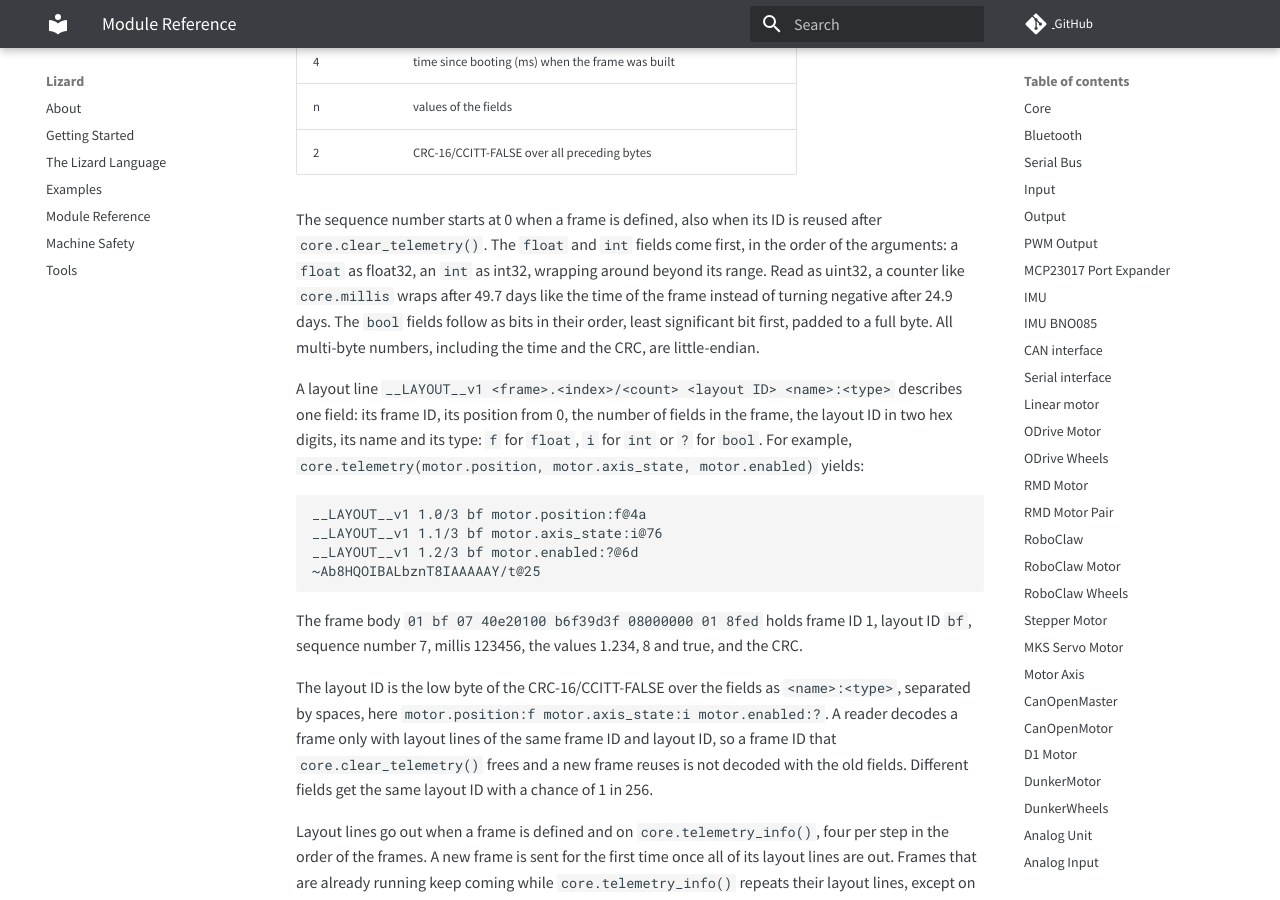
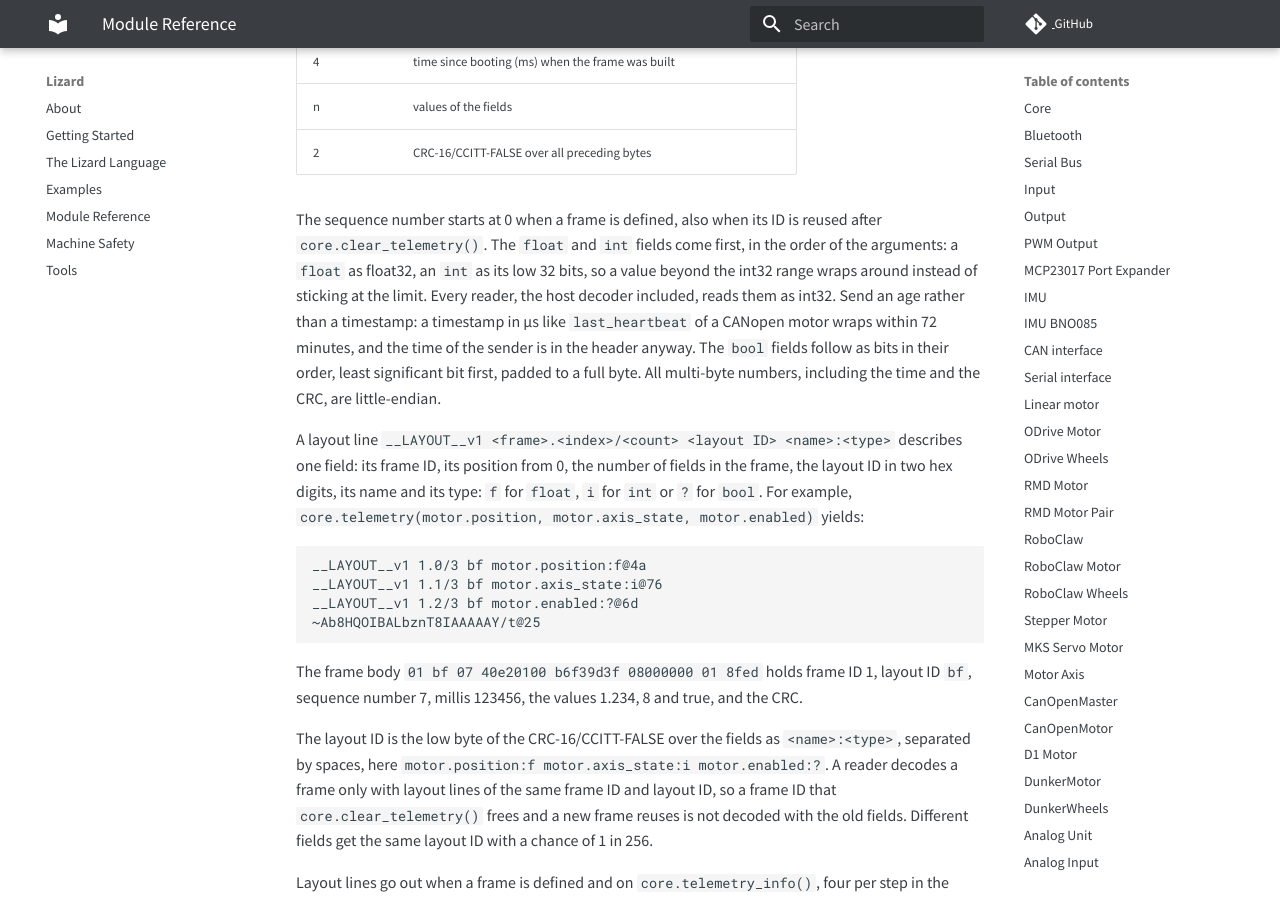
Before and after one commit to zauberzeug/lizard, an MkDocs documentation site: the page built from docs/module_reference.md, in a window 1280 px wide and 900 px high, scrolled down 3582 px. Built offline with MkDocs 1.6.1 and Material for MkDocs 9.7.7, drawn with Linux system fonts in a browser that asks for light colours; comment, search, counter and statistics services are not loaded.

Commit message:
Describe an int field as its low 32 bits and advise ages over timestamps
The frame format no longer recommends core.millis as a field that a
reader takes as uint32: the time of the sender is in the header, and a
BusTelemetry mirror reads every int as int32 anyway. It says instead
that every reader takes the low 32 bits as int32, and that a timestamp
like last_heartbeat in µs wraps within 72 minutes, so an age is the
better field. The encoder casts to uint32_t, which every C++ standard
defines as modulo, where the cast to int32_t was implementation-defined
before C++20.

Co-Authored-By: Claude Fable 5.1 <noreply@anthropic.com>
Claude-Session: https://claude.ai/code/session_01WgKVNYgCWNAwZe9pB1L2vi

```diff
--- a/docs/module_reference.md
+++ b/docs/module_reference.md
@@ -107,8 +107,9 @@ A frame line is `~<base64>@xx`: a tilde, the Base64 encoding of the frame body (
 | 2     | CRC-16/CCITT-FALSE over all preceding bytes                       |
 
 The sequence number starts at 0 when a frame is defined, also when its ID is reused after `core.clear_telemetry()`.
-The `float` and `int` fields come first, in the order of the arguments: a `float` as float32, an `int` as int32, wrapping around beyond its range.
-Read as uint32, a counter like `core.millis` wraps after 49.7 days like the time of the frame instead of turning negative after 24.9 days.
+The `float` and `int` fields come first, in the order of the arguments: a `float` as float32, an `int` as its low 32 bits, so a value beyond the int32 range wraps around instead of sticking at the limit.
+Every reader, the host decoder included, reads them as int32.
+Send an age rather than a timestamp: a timestamp in µs like `last_heartbeat` of a CANopen motor wraps within 72 minutes, and the time of the sender is in the header anyway.
 The `bool` fields follow as bits in their order, least significant bit first, padded to a full byte.
 All multi-byte numbers, including the time and the CRC, are little-endian.
 
```
Also changed, not shown: 1 other file.
